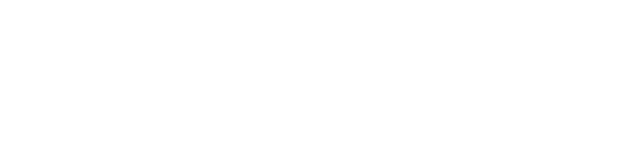
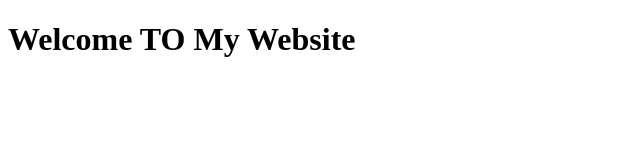
Before and after one commit to Abdhmad/TechCampus-new, a plain HTML site: page index.html in a window 1280 px wide. Shown: the whole page, without its empty margins (0-640 px from the left). Drawn offline with Linux system fonts and the light colour scheme.

Commit message:
add index.html

```diff
--- a/index.html
+++ b/index.html
@@ -4,6 +4,6 @@
 	<title>Website</title>
 </head>
 <body>
-
+	<h1>Welcome TO My Website</h1>
 </body>
 </html>
```
